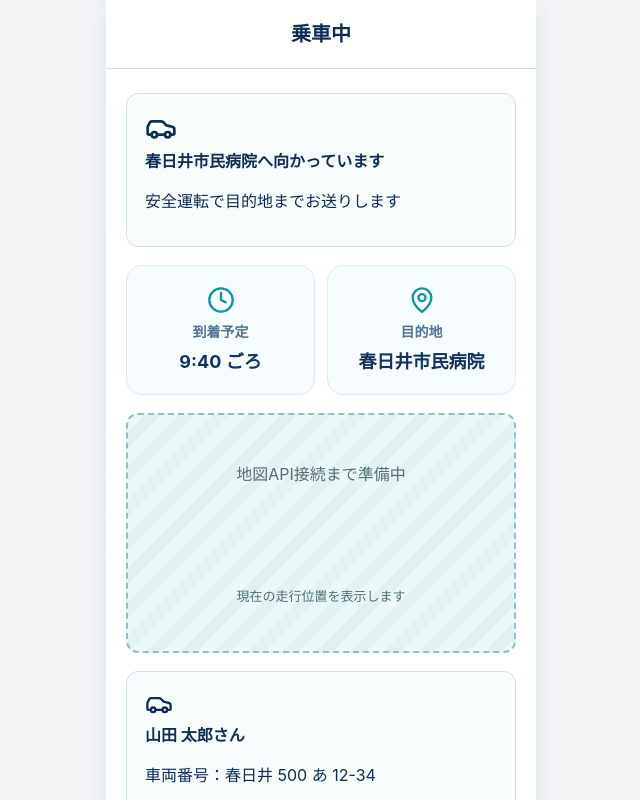
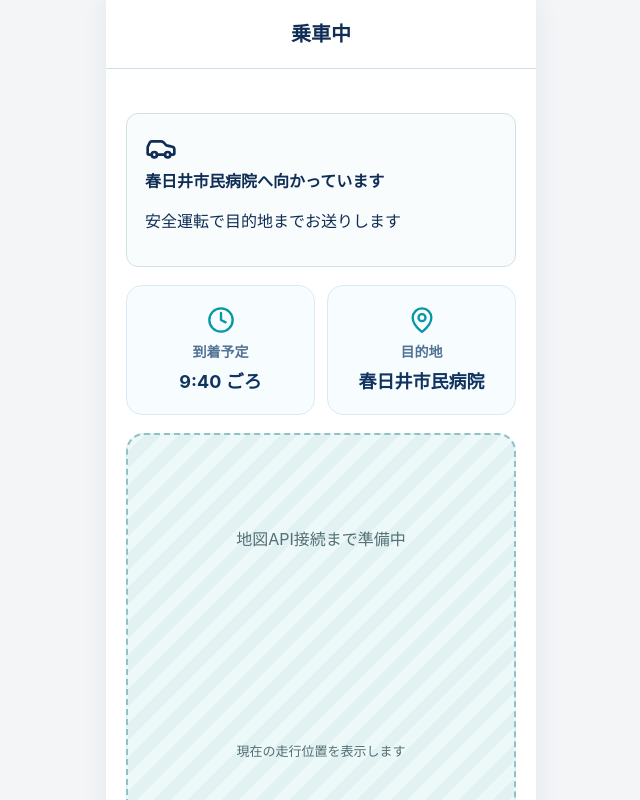
Before and after one commit to koji1129/Ridea-web-app, a React (Vite) app: page /user/ride in a window 1280 px wide. Shown: the top 800 px of the page, without its empty margins (319-959 px from the left). Built offline with nearby package versions, Linux system fonts and the light colour scheme; no server answers.

Commit message:
ドライバー位置確認画面に地図表示を追加

```diff
--- a/src/pages/user/DriverLocationPage.css
+++ b/src/pages/user/DriverLocationPage.css
@@ -149,3 +149,24 @@
 .driver-home-button {
   margin-top: 38px;
 }
+/* ==========================================
+   ★追加：Leaflet地図表示用
+   ========================================== */
+
+.map-placeholder {
+  width: 100%;
+  height: 420px;
+  overflow: hidden;
+  border-radius: 18px;
+}
+
+/* ★追加：Leafletの地図自体を親要素いっぱいに表示 */
+.map-placeholder .leaflet-container {
+  width: 100%;
+  height: 100%;
+}
+
+/* ★追加：位置情報カードとの間隔 */
+.info-card {
+  margin-top: 20px;
+}
```
